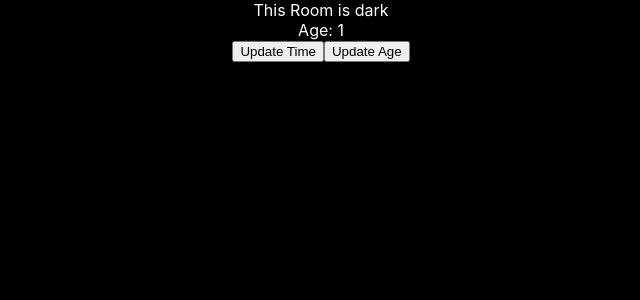
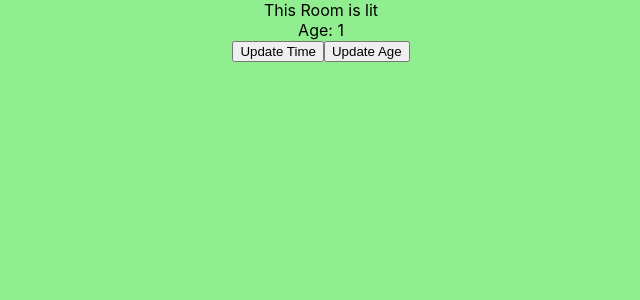
Before and after one commit to EhsanAliKhan/Bootcamp-session-04, a React (Create React App) app: page / in a window 1280 px wide. Shown: the top 300 px of the page, without its empty margins (319-959 px from the left). Built offline with nearby package versions, Linux system fonts and the light colour scheme.

Commit message:
swipe the color

```diff
--- a/src/room.js
+++ b/src/room.js
@@ -2,7 +2,7 @@ import React, { useState} from 'react';
 import './room.css';
 
 function Room() {
-  let [isLit, setLit] = useState(false);
+  let [isLit, setLit] = useState(true);
   let [count, setCount] = useState(1);
 
   return (
```
